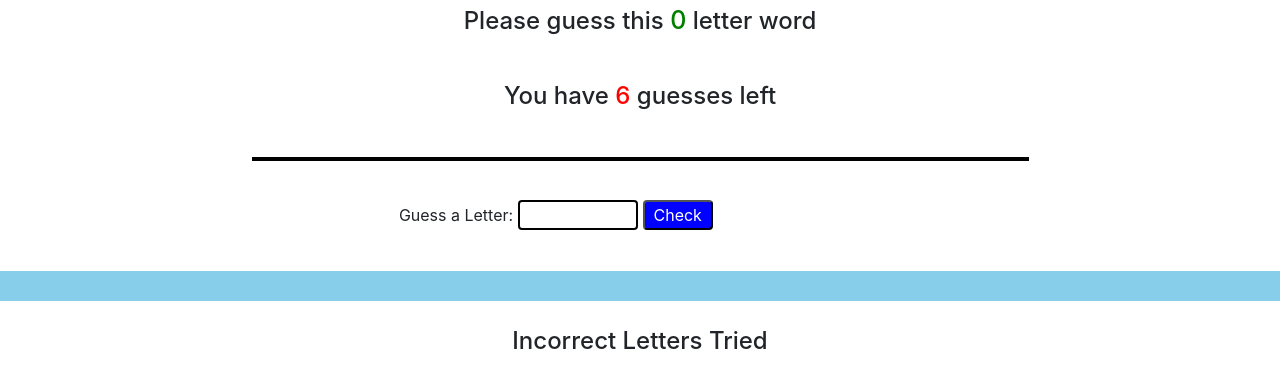
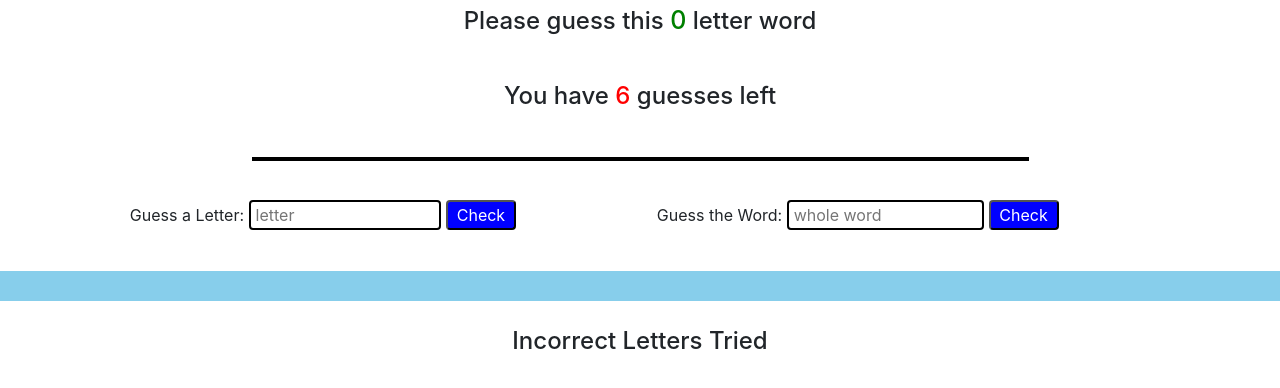
Before and after one commit to Jesskos/word-whizz, a Flask app: page /play in a window 1280 px wide. Shown: the part 220-608 px from the top of the page. Run offline with Flask 2, Linux system fonts and the light colour scheme; the visitor is signed in with stand-in values (Sample User, id 1); some libraries are stand-ins or nearby versions.

Commit message:
modified index dictionary in event player loses in route play, and provded the letter from the backend rather than front end

```diff
--- a/server.py
+++ b/server.py
@@ -63,7 +63,7 @@ def sign_up():
 	''' allows a user to signup '''
 
 	# getting information from forms to sign up user to play game
-	new_username = request.form["SignUpInputEmail"]
+	new_username = request.form["SignUpInputEmail"].lower()
 	new_password = request.form["SignUpPassword"]
 	confirm_password = request.form["ConfirmInputPassword"]
 
@@ -128,6 +128,7 @@ def play():
 	#gets global variable wordgame
 	global word_game
 	word = word_game.get_word()
+	print(word)
 
 	# gets length of word, incorrect_guessed_letters, length_of_word, and remaining_guesses for templating
 	# when page is refreshed, game will maintain where it left off
@@ -136,12 +137,27 @@ def play():
 	length_word = word_game.get_word_length()
 	remaining_guesses = word_game.guesses_left()
 
+	print(length_word)
+
 	# makes a dictioary of the index as key, and the letter as values so that if the page is refreshed, letter location on board is maintained
 	correctly_guessed_dictionary = {}
-	for letter in correctly_guessed_letters:
-		indices = word_game.get_indices_of_letter_in_word(letter)
-		for index in indices:
-			correctly_guessed_dictionary[index] = letter
+
+	if not word_game.lose():
+		for letter in correctly_guessed_letters:
+			indices = word_game.get_indices_of_letter_in_word(letter)
+			for index in indices:
+				correctly_guessed_dictionary[index] = letter
+
+	else:
+		for letter_idx in range(len(word)):
+			correctly_guessed_dictionary[letter_idx] = word[letter_idx]
+
+
+
+	print(correctly_guessed_dictionary)
+
+	print("incorrect_guessed_letters={} correctly_guessed_letters={} length_word={} remaining_guesses={} correctly_guessed_letters={}".
+		format(incorrect_guessed_letters, correctly_guessed_letters, length_word, remaining_guesses, correctly_guessed_dictionary))
 
 	print("word is {} and difficulty_level is {}".format(word, word_game.difficulty_level))
 
@@ -203,6 +219,7 @@ def check():
 			checked_letter = word_game.check_letter(letter)
 			remaining_guesses = word_game.guesses_left()
 			indices_of_letter_in_word = word_game.get_indices_of_letter_in_word(letter)
+			game_response['letter'] = letter
 
 			# if the checked letter is in the word, will include the indices of the checked letter in the word in the response.
 			# will also check if the player has completed the word and won when they make the guess
@@ -242,6 +259,11 @@ def check():
 					game_response["message"] = "Sorry, Incorrect Guess! {} is not in the word. You have {} chances remaining".format(letter, remaining_guesses)
 
 	return jsonify(game_response)
+
+
+@app.route('/check_word')
+def check_word():
+	pass
 
 
 @app.route('/view_leaderboard')
--- a/static/css/styles.css
+++ b/static/css/styles.css
@@ -2,7 +2,7 @@
 
 .container {
 	display: flex;
-	justify-content: center;
+	justify-content: space-evenly;
 	width: 100%;
 	height: auto;
 	margin-top: 3%;
@@ -87,7 +87,7 @@
 input[type=text] {
     border: 2px solid black;
     border-radius: 4px;
-    width: 25%;
+    width: 40%;
     padding-left: 5px;
 }
 
--- a/static/js/game.js
+++ b/static/js/game.js
@@ -10,25 +10,28 @@ function checkLetter(evt) {
 
 	console.log(letterChoice)
 
-	$.get('/check', letterChoice, (results) => {
+	$.get('/check', letterChoice, getUpdate)};
+
+
+function getUpdate(results) {
 
 		// resets form so user does not have to delete letters
 		document.getElementById("letter-guessing-form").reset();
 
 		// checks if letter was a correct guess, and adds indices of letter to DOM
 		if (results["message"].includes("Correct Guess!")) {
-			addLetter(results["indices"], letterChoice['letter']);
+			addLetter(results["indices"], results['letter']);
 			alert(results["message"]);
 
 		// checks if letter was an incorrect guess, and adds incorrect choices to DOM
 		} else if (results["message"].includes("Sorry, Incorrect Guess!")) {
-			$("#incorrect-letters-guessed-list").append(letterChoice["letter"] + " ");
+			$("#incorrect-letters-guessed-list").append(results["letter"] + " ");
 			growAntiProgessBar(results["remaining_guesses"]);
 			alert(results["message"]);
 
 		// checks if user lost the game, and show modal to play again
 		} else if (results["message"].includes("lost the game")) {
-			$("#incorrect-letters-guessed-list").append(letterChoice["letter" + " "]);
+			$("#incorrect-letters-guessed-list").append(results["letter" + " "]);
 			$("div#word-to-guess").html(results["word"]);
 			growAntiProgessBar(results["remaining_guesses"]);
 			showModal(results["message"], results["score"]);
@@ -36,7 +39,7 @@ function checkLetter(evt) {
 
 		// checks if user won the game, and show modal to play again
 		} else if (results["message"].includes("win")) {
-			addLetter(results["indices"], letterChoice['letter']);
+			addLetter(results["indices"], results['letter']);
 			showModal(results["message"], results["score"]);
 
 		// checks if user already guessed a letter
@@ -50,8 +53,7 @@ function checkLetter(evt) {
 
 		// modified the guesses left
 		$("#num-remaining-guesses").html(results["remaining_guesses"]);
-		});
-}
+		};
 
 
 function addLetter(indices, letter) {
--- a/templates/game.html
+++ b/templates/game.html
@@ -62,9 +62,14 @@
       </div>
     </div>
 
+
   <div class="container">
     <form action='/check' id="letter-guessing-form" >
-      Guess a Letter: <input id="letter-input" type="text" name="letter-input" maxlength=1 required>
+      Guess a Letter: <input id="letter-input" type="text" name="letter-input" maxlength=1 placeholder="letter" required>
+      <input type="submit" value="Check">
+    </form>
+    <form action='/check' id="letter-guessing-form" >
+      Guess the Word: <input id="word-input" type="text" name="word-input" placeholder="whole word" required>
       <input type="submit" value="Check">
     </form>
   </div>
```
